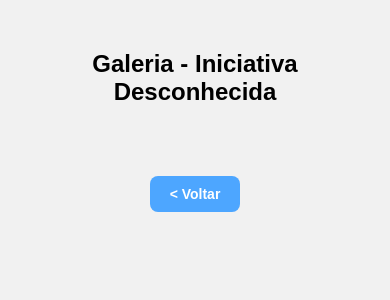
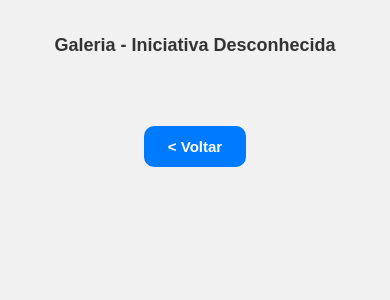
Before and after one commit to marcossrigel/CEHAB-Sistema-Monitoramento, a PHP site: page /galeria.php in a window 390 px wide. Shown: the top 300 px of the page. Run offline with PHP 8.4, Linux system fonts and the light colour scheme; the visitor is signed in with stand-in values (Sample User, id 1); data that the repository does not hold is empty.

Commit message:
Responsivo

```diff
--- a/siscreche/galeria.php
+++ b/siscreche/galeria.php
@@ -25,38 +25,42 @@ if ($linha = mysqli_fetch_assoc($res)) {
 <html lang="pt-BR">
 <head>
   <meta charset="UTF-8">
+  <meta name="viewport" content="width=device-width, initial-scale=1.0">
   <title>Galeria de Fotos</title>
   <style>
     body {
-  font-family: Arial, sans-serif;
+      font-family: 'Poppins', sans-serif;
       background-color: #f1f1f1;
       margin: 0;
-  padding: 30px;
+      padding: 20px;
     }
 
     h2 {
       text-align: center;
       margin-bottom: 30px;
+      font-size: 20px;
+      color: #333;
     }
 
     .galeria {
-  display: flex;
-  flex-wrap: wrap;
+      display: grid;
+      grid-template-columns: repeat(auto-fit, minmax(240px, 1fr));
       gap: 20px;
-  justify-content: center;
     }
 
     .foto {
       border: 1px solid #ccc;
       padding: 10px;
-  width: 260px;
-  text-align: center;
-  border-radius: 8px;
       background: #fff;
+      border-radius: 10px;
+      display: flex;
+      flex-direction: column;
     }
 
     .foto img {
       width: 100%;
+      aspect-ratio: 4/3;
+      object-fit: cover;
       border-radius: 6px;
     }
 
@@ -64,9 +68,13 @@ h2 {
       width: 100%;
       resize: none;
       height: 60px;
-  margin-top: 5px;
-  border-radius: 4px;
+      margin-top: 10px;
+      border-radius: 6px;
       border: 1px solid #ccc;
+      font-family: 'Poppins', sans-serif;
+      font-size: 14px;
+      padding: 8px;
+      background-color: #f9f9f9;
     }
 
     .voltar-container {
@@ -76,19 +84,29 @@ h2 {
     }
 
     .btn-voltar {
-  background-color: #4da6ff;
+      background-color: #007bff;
       color: white;
-  padding: 10px 20px;
-  font-size: 14px;
+      padding: 12px 24px;
+      font-size: 15px;
       font-weight: bold;
       border: none;
-  border-radius: 8px;
+      border-radius: 10px;
       cursor: pointer;
       transition: background-color 0.3s;
     }
 
     .btn-voltar:hover {
-  background-color: #3399ff;
+      background-color: #0056b3;
+    }
+
+    @media (max-width: 500px) {
+      h2 {
+        font-size: 18px;
+      }
+
+      .foto textarea {
+        font-size: 13px;
+      }
     }
   </style>
 </head>
```
Lines whose indentation alone changed are shown as unchanged.
